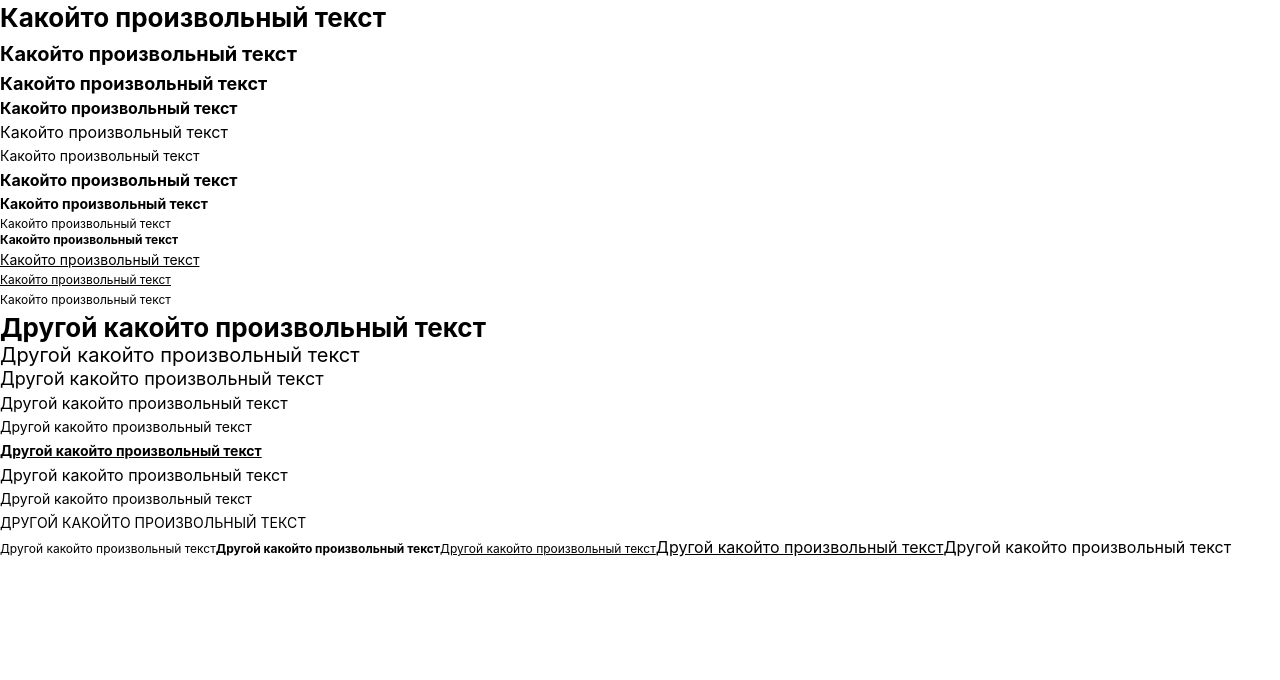
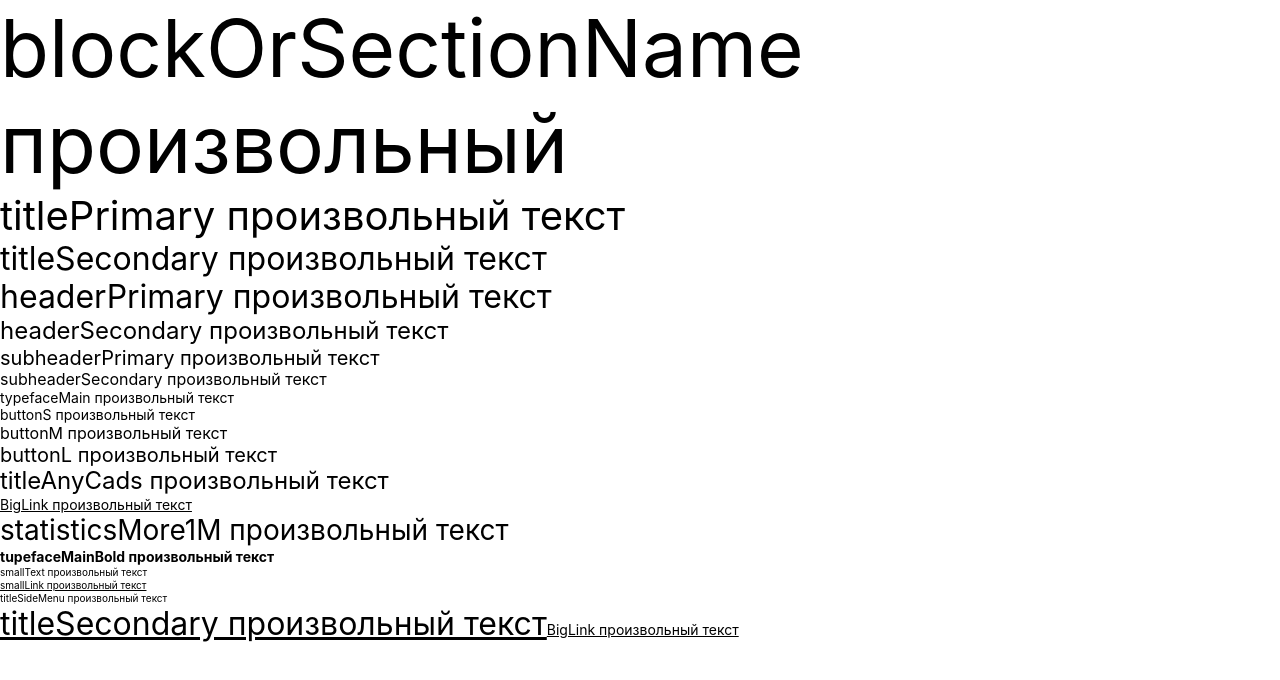
Before and after one commit to pavelminsk1979/startTest, a React (Create React App) app: page / in a window 1280 px wide. Shown: the top 680 px of the page. Built offline with nearby package versions, Linux system fonts and the light colour scheme.

Commit message:
Typography startUP

```diff
--- a/src/App.tsx
+++ b/src/App.tsx
@@ -6,21 +6,28 @@ function App() {
   return (
     <div >
      <div>
-      <Typography variant={'large'}>Какойто произвольный текст</Typography>
-      <Typography variant={'h1'}>Какойто произвольный текст</Typography>
-      <Typography variant={'h2'}>Какойто произвольный текст</Typography>
-      <Typography variant={'h3'}>Какойто произвольный текст</Typography>
-      <Typography variant={'body1'}>Какойто произвольный текст</Typography>
-      <Typography variant={'body2'}>Какойто произвольный текст</Typography>
-      <Typography variant={'subtitle1'}>Какойто произвольный текст</Typography>
-      <Typography variant={'subtitle2'}>Какойто произвольный текст</Typography>
-      <Typography variant={'caption'}>Какойто произвольный текст</Typography>
-      <Typography variant={'overline'}>Какойто произвольный текст</Typography>
-      <Typography variant={'link1'}>Какойто произвольный текст</Typography>
-      <Typography variant={'link2'}>Какойто произвольный текст</Typography>
-      <Typography variant={'error'}>Какойто произвольный текст</Typography>
+      <Typography variant={'blockOrSectionName'}>blockOrSectionName произвольный </Typography>
+      <Typography variant={'titlePrimary'}>titlePrimary произвольный текст</Typography>
+      <Typography variant={'titleSecondary'}>titleSecondary произвольный текст</Typography>
+      <Typography variant={'headerPrimary'}>headerPrimary произвольный текст</Typography>
+      <Typography variant={'headerSecondary'}>headerSecondary произвольный текст</Typography>
+      <Typography variant={'subheaderPrimary'}>subheaderPrimary произвольный текст</Typography>
+      <Typography variant={'subheaderSecondary'}>subheaderSecondary произвольный текст</Typography>
+      <Typography variant={'typefaceMain'}>typefaceMain произвольный текст</Typography>
+      <Typography variant={'buttonS'}>buttonS произвольный текст</Typography>
+      <Typography variant={'buttonM'}>buttonM произвольный текст</Typography>
+      <Typography variant={'buttonL'}>buttonL произвольный текст</Typography>
+      <Typography variant={'titleAnyCads'}>titleAnyCads произвольный текст</Typography>
+      <Typography variant={'BigLink'}>BigLink произвольный текст</Typography>
+      <Typography variant={'statisticsMore1M'}>statisticsMore1M произвольный текст</Typography>
+      <Typography variant={'tupefaceMainBold'}>tupefaceMainBold произвольный текст</Typography>
+      <Typography variant={'smallText'}>smallText произвольный текст</Typography>
+      <Typography variant={'smallLink'}>smallLink произвольный текст</Typography>
+      <Typography variant={'titleSideMenu'}>titleSideMenu произвольный текст</Typography>
      </div>
-     <div>
+     <Typography as="a" href="https://mail.ru/" target="_blank" variant={'titleSecondary'}>titleSecondary произвольный текст</Typography>
+     <Typography as="a" href="https://mail.ru/"  target="_blank" variant={'BigLink'}>BigLink произвольный текст</Typography>
+{/*     <div>
    <IncubatorTypography.H1 >Другой какойто произвольный текст</IncubatorTypography.H1>
    <IncubatorTypography.H2 >Другой какойто произвольный текст</IncubatorTypography.H2>
    <IncubatorTypography.H3 >Другой какойто произвольный текст</IncubatorTypography.H3>
@@ -36,7 +43,7 @@ function App() {
    <IncubatorTypography.Link >Другой какойто произвольный текст</IncubatorTypography.Link>
    <IncubatorTypography.Error >Другой какойто произвольный текст</IncubatorTypography.Error>
 
-     </div>
+     </div>*/}
     </div>
   );
 }
--- a/src/components/myTypography/typography.module.scss
+++ b/src/components/myTypography/typography.module.scss
@@ -2,57 +2,115 @@
   margin: 0;
 
   font-size: $fontSize;
+  line-height: $lineHeight;
   font-weight: $fontWeight;
-  line-height: $lineHeight;
   color: var(--color-text-primary);
 }
 
-.large {
-  @include typography(var(--font-size-xxl), var(--line-height-l), var(--font-weight-bold));
+.blockOrSectionName {
+  @include typography(var(--font-size-megaPlus), var(--line-height-m), var(--font-weight-regular));
 }
 
-.h1 {
-  @include typography(var(--font-size-xl), var(--line-height-l), var(--font-weight-bold));
+.titlePrimary {
+  @include typography(var(--font-size-mega), var(--line-height-m), var(--font-weight-regular));
 }
 
-.h2 {
-  @include typography(var(--font-size-l), var(--line-height-m), var(--font-weight-bold));
+.titleSecondary {
+  @include typography(var(--font-size-xxxl), var(--line-height-m), var(--font-weight-regular));
 }
 
-.h3 {
-  @include typography(var(--font-size-m), var(--line-height-m), var(--font-weight-bold));
+.headerPrimary {
+  @include typography(var(--font-size-xxxl), var(--line-height-m), var(--font-weight-regular));
 }
 
-.body1 {
+.headerSecondary {
+  @include typography(var(--font-size-xl), var(--line-height-m), var(--font-weight-regular));
+}
+
+.subheaderPrimary {
+  @include typography(var(--font-size-l), var(--line-height-m), var(--font-weight-regular));
+}
+
+.subheaderSecondary {
   @include typography(var(--font-size-m), var(--line-height-m), var(--font-weight-regular));
 }
 
-.subtitle1 {
-  @include typography(var(--font-size-m), var(--line-height-m), var(--font-weight-bold));
+.typefaceMain {
+  @include typography(var(--font-size-s), var(--line-height-l), var(--font-weight-regular));
 }
 
-.body2 {
+.buttonS {
   @include typography(var(--font-size-s), var(--line-height-m), var(--font-weight-regular));
 }
 
-.subtitle2 {
-  @include typography(var(--font-size-s), var(--line-height-m), var(--font-weight-bold));
+.buttonM {
+  @include typography(var(--font-size-m), var(--line-height-m), var(--font-weight-regular));
 }
 
-.overline {
-  @include typography(var(--font-size-xs), var(--line-height-s), var(--font-weight-bold));
+.buttonL {
+  @include typography(var(--font-size-l), var(--line-height-m), var(--font-weight-regular));
 }
 
-.caption {
-  @include typography(var(--font-size-xs), var(--line-height-s), var(--font-weight-regular));
+.titleAnyCads {
+  @include typography(var(--font-size-xl), var(--line-height-m), var(--font-weight-regular));
 }
 
+.BigLink {
+  @include typography(var(--font-size-s), var(--line-height-l), var(--font-weight-regular));
+  cursor: pointer;
+  text-decoration: underline;
+}
+
+.statisticsMore1M {
+  @include typography(var(--font-size-xxl), var(--line-height-m), var(--font-weight-regular));
+}
+
+.tupefaceMainBold {
+  @include typography(var(--font-size-s), var(--line-height-l), var(--font-weight-bold));
+}
+
+.smallText {
+  @include typography(var(--font-size-xs), var(--line-height-l), var(--font-weight-regular));
+}
+
+.smallLink {
+  @include typography(var(--font-size-xs), var(--line-height-l), var(--font-weight-regular));
+  cursor: pointer;
+  text-decoration: underline;
+}
+
+
+.titleSideMenu {
+  @include typography(var(--font-size-xs), var(--line-height-l), var(--font-weight-regular));
+}
+
+
+
+
+
+
+
+
+
+
+
+
+
+
+
+
+
+
+
+
+
+
+/*
 .link1,
 .link1:visited {
   @include typography(var(--font-size-s), var(--line-height-m), var(--font-weight-regular));
 
   cursor: pointer;
-  color: var(--color-text-link);
   text-decoration: underline;
 }
 
@@ -69,4 +127,4 @@
   @include typography(var(--font-size-xs), var(--line-height-m), var(--font-weight-regular));
 
   color: var(--color-danger-300);
-}
+}*/
--- a/src/components/myTypography/typography.tsx
+++ b/src/components/myTypography/typography.tsx
@@ -2,32 +2,44 @@ import { ComponentPropsWithoutRef, ElementType, ReactNode } from 'react'
 
 import s from './typography.module.scss'
 
-export interface TextProps<T extends ElementType> {
+ type TextProps<T extends ElementType> = {
     as?: T
     variant?:
-        | 'large'
-        | 'h1'
-        | 'h2'
-        | 'h3'
-        | 'body1'
-        | 'body2'
-        | 'subtitle1'
-        | 'subtitle2'
-        | 'caption'
-        | 'overline'
-        | 'link1'
-        | 'link2'
-        | 'error'
+        | 'blockOrSectionName'
+        | 'titlePrimary'
+        | 'titleSecondary'
+        | 'headerPrimary'
+        | 'headerSecondary'
+        | 'subheaderPrimary'
+        | 'subheaderSecondary'
+        | 'typefaceMain'
+        | 'buttonS'
+        | 'buttonM'
+        | 'buttonL'
+        | 'titleAnyCads'
+        | 'BigLink'
+        | 'statisticsMore1M'
+        | 'tupefaceMainBold'
+        | 'smallText'
+        | 'smallLink'
+        | 'titleSideMenu'
     children?: ReactNode
     className?: string
 }
 
 export function Typography<T extends ElementType = 'p'>(
+
     props: TextProps<T> & Omit<ComponentPropsWithoutRef<T>, keyof TextProps<T>>
 ) {
-    const { variant = 'body1', className, as: Component = 'p', ...rest } = props
+    const { variant = 'typefaceMain', className, as: Component = 'p', ...rest } = props
 
-    const classNames = `${s.text} ${s[variant]} ${className}`
+    const classNames = ` ${s[variant]} ${className}`
 
     return <Component className={classNames} {...rest} />
 }
+
+/* В props будут присутствовать все свойства из TextProps<T>: as, variant, children, className + свойства из ComponentPropsWithoutRef<T>,при этом
+  из ComponentPropsWithoutRef<T> удалены свойства 'as', 'variant', 'children' и 'className'.... впрочем свойств 'as', 'variant' внутри ComponentPropsWithoutRef<T> не было */
+
+/*
+as: Component = 'p' - это деструктуризация с присваиванием нового имени. Свойство as будет присвоено переменной Component, а если свойство as отсутствует в объекте props, переменной Component будет присвоено значение 'p'*/
--- a/src/styles/ _typography.scss
+++ b/src/styles/ _typography.scss
@@ -1,18 +1,22 @@
 :root {
   --font-family-primary:  sans-serif;
 
-  // line heights
-  --line-height-s: 16px;
-  --line-height-m: 24px;
-  --line-height-l: 36px;
+
 
   // font sizes
-  --font-size-xs: 0.75rem;
-  --font-size-s: 0.875rem;
-  --font-size-m: 1rem;
-  --font-size-l: 1.125rem;
-  --font-size-xl: 1.25rem;
-  --font-size-xxl: 1.625rem;
+  --font-size-xs: 10px;
+  --font-size-s: 14px;
+  --font-size-m: 16px;
+  --font-size-l: 20px;
+  --font-size-xl: 24px;
+  --font-size-xxl: 28px;
+  --font-size-xxxl: 32px;
+  --font-size-mega: 40px;
+  --font-size-megaPlus: 80px;
+
+  // line heights
+  --line-height-m: 120%;
+  --line-height-l: 130%;
 
   // font weights
   --font-weight-regular: 400;
```
